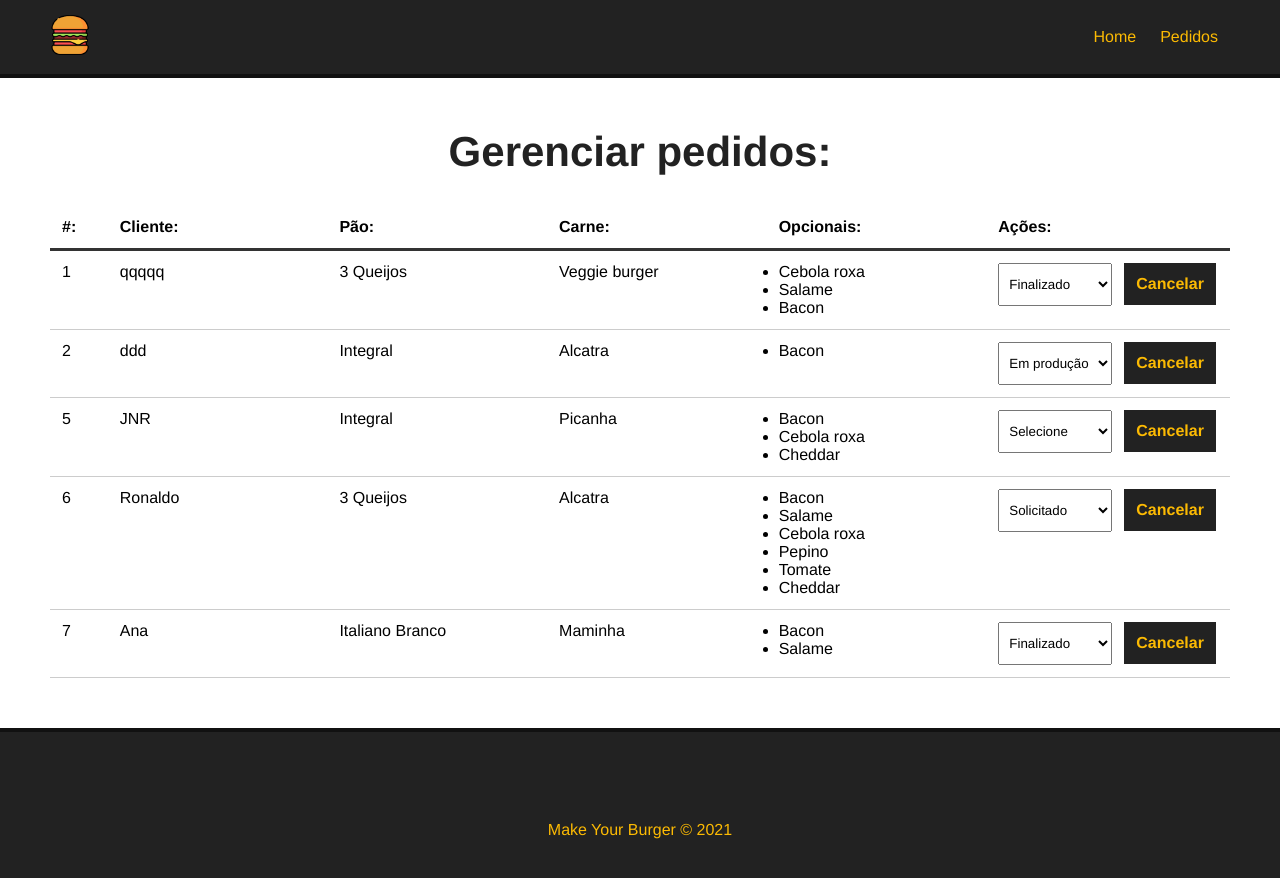
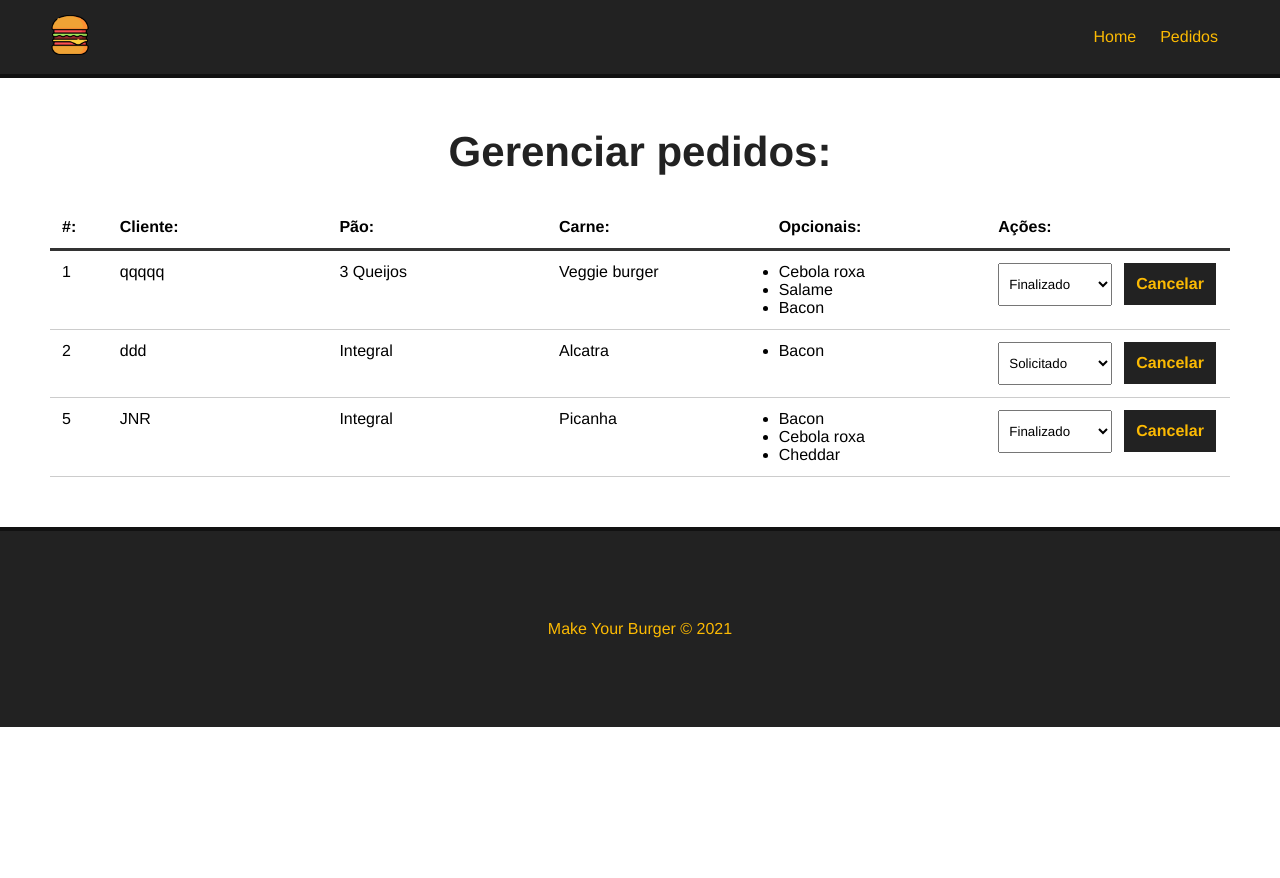
Before and after one commit to JNR23/project-burger-vuejs, a Vue app: page /pedidos in a window 1280 px wide. Shown: the top 878 px of the page. After the commit the page ends 800 px from the top, so only its background shows below. Built offline with nearby package versions, Linux system fonts and the light colour scheme; data requests are answered from the project's data file.

Commit message:
Messages on order updates and removals

```diff
--- a/db/db.json
+++ b/db/db.json
@@ -97,7 +97,7 @@
       "opcionais": [
         "Bacon"
       ],
-      "status": "Em produção",
+      "status": "Solicitado",
       "id": 2
     },
     {
@@ -109,34 +109,8 @@
         "Cebola roxa",
         "Cheddar"
       ],
-      "status": "s.tipo",
+      "status": "Finalizado",
       "id": 5
-    },
-    {
-      "nome": "Ronaldo",
-      "carne": "Alcatra",
-      "pao": "3 Queijos",
-      "opcionais": [
-        "Bacon",
-        "Salame",
-        "Cebola roxa",
-        "Pepino",
-        "Tomate",
-        "Cheddar"
-      ],
-      "status": "Solicitado",
-      "id": 6
-    },
-    {
-      "nome": "Ana",
-      "carne": "Maminha",
-      "pao": "Italiano Branco",
-      "opcionais": [
-        "Bacon",
-        "Salame"
-      ],
-      "status": "Finalizado",
-      "id": 7
     }
   ]
 }
--- a/src/components/Dashboard.vue
+++ b/src/components/Dashboard.vue
@@ -1,5 +1,6 @@
 <template>
     <div id="burger-table">
+        <Message :msg="msg" v-show="msg" />
         <div>
             <div id="burger-table-heading">
                 <div class="order-id">#:</div>
@@ -37,13 +38,19 @@
 </template>
 
 <script>
+import Message from './Message.vue';
+
 export default {
     name: "Dashboard",
+    components: {
+        Message
+    },
     data() {
         return {
             burgers: null,
             burger_id: null,
-            status: []
+            status: [],
+            msg: null
         }
     },
     methods: {
@@ -70,6 +77,10 @@ export default {
 
             const res = await req.json();
 
+            this.msg = "Pedido removido com sucesso";
+
+            setTimeout(() => this.msg = "", 3000);
+
             this.getPedidos();
         },
         async updatedBurger(event, id) {
@@ -84,6 +95,10 @@ export default {
             });
 
             const res = await req.json();
+
+            this.msg = `O pedido Nº ${res.id} foi atualizado para ${res.status}`;
+
+            setTimeout(() => this.msg = "", 3000);
         }
     },
     mounted() {
```
